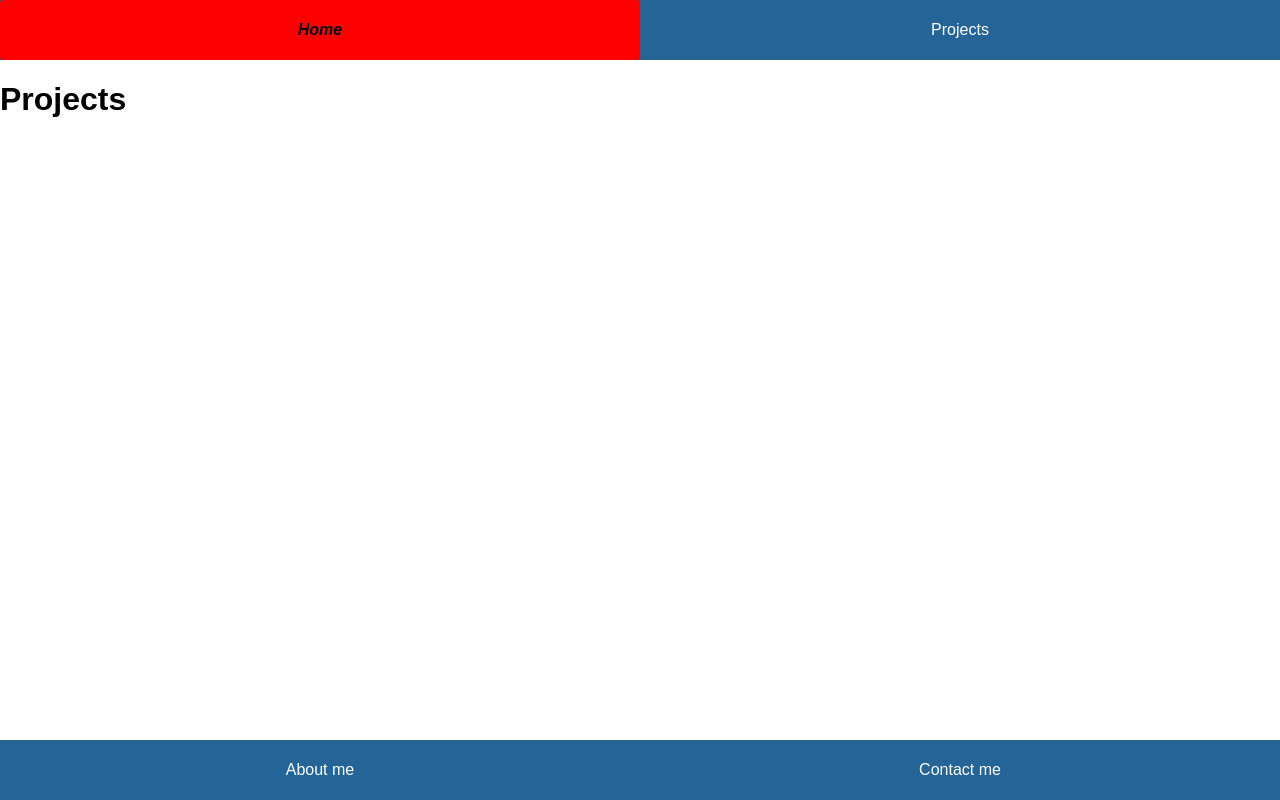
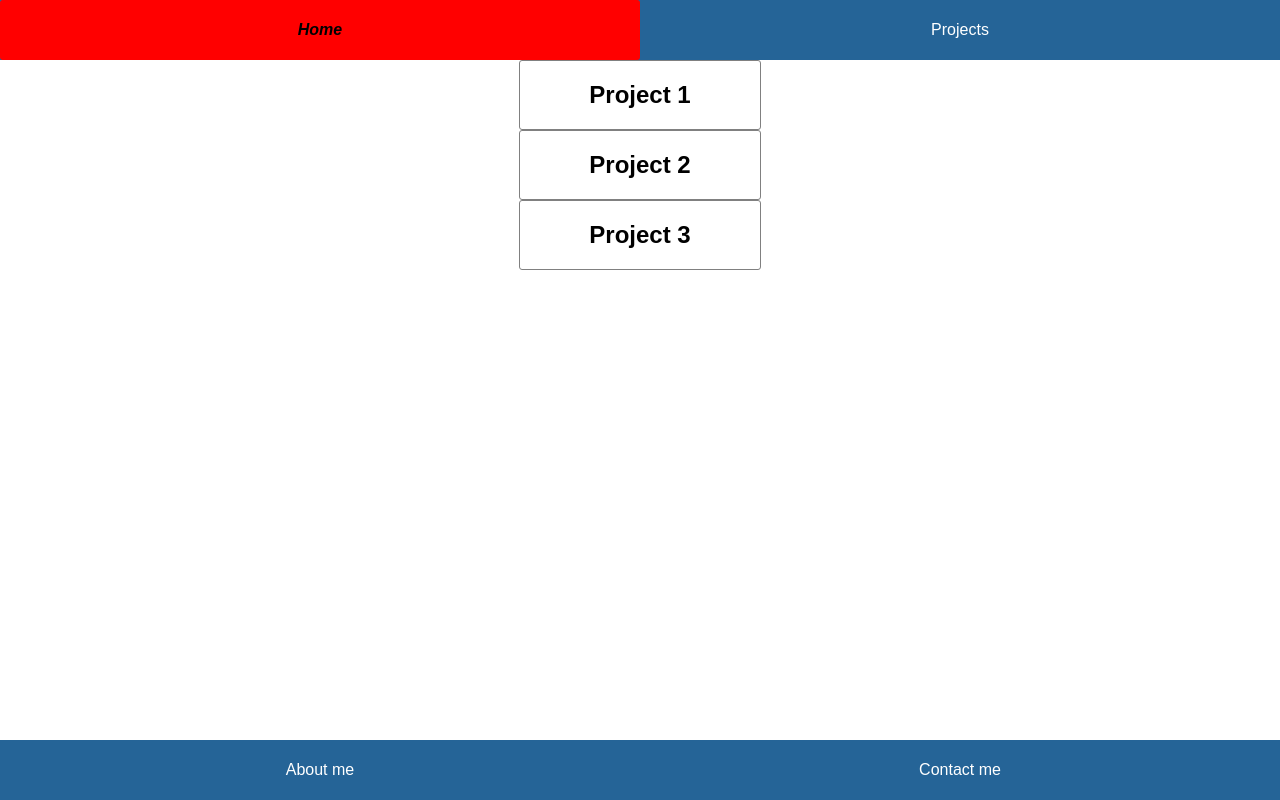
Before and after one commit to j-stuckey/web-portfolio, a React app: page /projects in a window 1280 px wide. Built offline with nearby package versions, Linux system fonts and the light colour scheme.

Commit message:
added placeholder projects

```diff
--- /dev/null
+++ b/src/project-card.js
@@ -0,0 +1,10 @@
+import React from 'react';
+import styles from './styles/project-card.css';
+
+export default function ProjectCar(props){
+    return (
+        <section className={styles.card}>
+            <h1 className={styles.title}>{props.name}</h1>
+        </section>
+    );
+}
--- a/src/projects.js
+++ b/src/projects.js
@@ -1,7 +1,17 @@
 import React from 'react';
+import ProjectCard from './project-card';
+import styles from './styles/projects.css';
 
 export default function Projects(props) {
     return (
-        <h1>Projects</h1>
+        <main>
+
+            <ProjectCard name={"Project 1"}/>
+
+            <ProjectCard name={"Project 2"}/>
+
+            <ProjectCard name={"Project 3"}/>
+
+        </main>
     );
 }
--- /dev/null
+++ b/src/styles/project-card.css
@@ -0,0 +1,13 @@
+.card {
+    width: 200px;
+    margin: 0 auto;
+    padding: 20px;
+    border: 1px solid gray;
+    border-radius: 3px;
+}
+
+.title {
+    display: flex;
+    justify-content: center;
+    margin: 0;
+}
```
Also changed, not shown: src/styles/projects.css (added).
